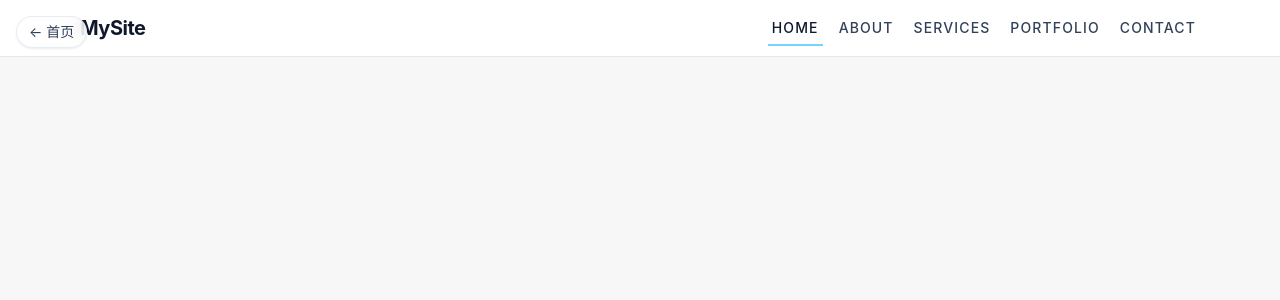
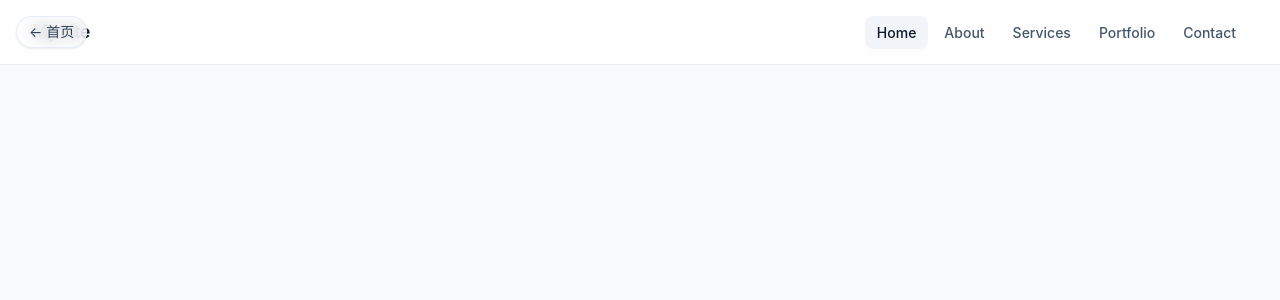
Before and after one commit to anicmv/vue-tailwindcss-lab, a Vue app: page /top-nav-bar in a window 1280 px wide. Shown: the top 300 px of the page. Built offline with nearby package versions, Linux system fonts and the light colour scheme.

Commit message:
feat: 重写顶部导航栏

```diff
--- a/src/views/TopNavBar.vue
+++ b/src/views/TopNavBar.vue
@@ -1,89 +1,97 @@
 <!--
 Tailwind 样式笔记（TopNavBar）：
-- 命名拆解：
-  1) `px-6` = `p` + `x` + `6`(24px)；`md:px-4` = md 断点改成 16px。
-  2) `md:h-14` = md 及以上高度 56px。
-  3) `focus-visible:*` = 键盘聚焦可见时应用。
-  4) `after:*` = 作用于 `::after` 伪元素。
+- 命名拆解（你关心的 `px-5` 这类）：
+  1) `p` = padding（内边距）。
+  2) `m` = margin（外边距）。
+  3) `x` = 水平方向（left + right），`y` = 垂直方向（top + bottom）。
+  4) `px-5` = 左右内边距都为 spacing scale 的 5（Tailwind 默认 1.25rem = 20px）。
+  5) `px-4` = 左右内边距 1rem（16px）；`px-3` = 0.75rem（12px）；`px-8` = 2rem（32px）。
+  6) `py-2` = 上下内边距 0.5rem（8px）。
+  7) `h-16` = 高度 4rem（64px）；`h-7` = 高度 1.75rem（28px）；`w-7` = 宽度 1.75rem（28px）。
+  8) `text-lg` / `text-sm` / `text-xs` = 字号预设。
+  9) `font-semibold` / `font-medium` / `font-bold` = 字重预设。
+  10) `rounded-md` / `rounded-lg` = 圆角预设。
+  11) `bg-*` / `text-*` / `border-*` = 背景色 / 文字色 / 边框色。
+  12) `border-b` = 仅下边框。
+  13) `sticky top-0` = 吸顶并固定在顶部 0。
+  14) `z-50` = 层级 50。
+  15) `backdrop-blur-xl` = 背景模糊（用于半透明顶栏）。
+  16) `sm:*` / `lg:*` = 在对应断点及以上生效（响应式前缀）。
+  17) `hover:*` = hover 状态生效；`transition` = 过渡动画。
+
 - 本文件 class 全量说明：
-  1) `min-h-screen`：最小高度一屏。
-  2) `bg-[#f7f7f8]`：背景色。
-  3) `text-slate-900`：主文字色。
-  4) `sticky`：吸顶定位。
-  5) `top-0`：顶部 0。
-  6) `z-40`：层级 40。
-  7) `w-full`：满宽。
-  8) `border-b`：下边框。
-  9) `border-slate-200`：浅灰边框色。
-  10) `bg-white/95`：95% 白底。
-  11) `backdrop-blur`：背景模糊。
-  12) `mx-auto`：居中。
-  13) `flex`：弹性布局。
-  14) `h-16`：高度 64px。
-  15) `max-w-6xl`：最大宽度 72rem（1152px）。
-  16) `items-center`：纵向居中。
-  17) `justify-between`：两端分布。
-  18) `px-6`：左右 24px。
-  19) `md:h-14`：中屏高度 56px。
-  20) `md:px-4`：中屏左右 16px。
-  21) `shrink-0`：禁止收缩。
-  22) `text-xl`：标题字号。
-  23) `font-bold`：700 字重。
-  24) `tracking-tight`：紧凑字距。
-  25) `overflow-x-auto`：横向溢出可滚动。
-  26) `list-none`：去列表符号。
-  27) `gap-4`：间距 16px。
-  28) `p-0`：内边距 0。
-  29) `md:gap-3`：中屏间距 12px。
-  30) `relative`：相对定位。
-  31) `inline-block`：行内块。
-  32) `whitespace-nowrap`：不换行。
-  33) `px-1`：左右 4px。
-  34) `py-2`：上下 8px。
-  35) `text-sm`：小字号。
-  36) `font-medium`：500 字重。
-  37) `uppercase`：大写。
-  38) `tracking-[0.08em]`：自定义字距。
-  39) `text-slate-700`：默认菜单色。
-  40) `transition-colors`：颜色过渡。
-  41) `hover:text-slate-900`：悬停变深。
-  42) `focus-visible:rounded-sm`：聚焦轻圆角。
-  43) `focus-visible:outline`：显示轮廓。
-  44) `focus-visible:outline-2`：轮廓线宽 2px。
-  45) `focus-visible:outline-offset-4`：轮廓外偏移 4px。
-  46) `focus-visible:outline-sky-300`：轮廓色。
-  47) `after:absolute`：伪元素绝对定位。
-  48) `after:bottom-0`：伪元素贴底。
-  49) `after:left-0`：伪元素左对齐。
-  50) `after:h-0.5`：伪元素高 2px。
-  51) `after:w-full`：伪元素宽 100%。
-  52) `after:origin-left`：缩放原点在左。
-  53) `after:scale-x-0`：初始 X 缩放 0。
-  54) `after:bg-sky-300`：伪元素颜色。
-  55) `after:transition-transform`：伪元素 transform 过渡。
-  56) `hover:after:scale-x-100`：悬停展开下划线。
-  57) `after:scale-x-100`（动态类）：激活菜单保持下划线展开。
+  1) `min-h-screen`：最小高度为一屏（100vh）。
+  2) `bg-slate-50`：浅灰背景。
+  3) `text-slate-900`：深色主文本。
+  4) `sticky`：粘性定位。
+  5) `top-0`：距离顶部 0。
+  6) `z-50`：层级较高，避免被正文遮挡。
+  7) `border-b`：底部边框。
+  8) `border-slate-200/80`：80% 透明度的浅灰边框。
+  9) `bg-white/80`：80% 透明白色背景。
+  10) `backdrop-blur-xl`：背景大模糊。
+  11) `mx-auto`：水平居中。
+  12) `max-w-7xl`：最大宽度 80rem（1280px）。
+  13) `px-4`：左右内边距 16px。
+  14) `sm:px-6`：`sm` 及以上左右内边距 24px。
+  15) `lg:px-8`：`lg` 及以上左右内边距 32px。
+  16) `flex`：弹性布局。
+  17) `h-16`：高度 64px。
+  18) `items-center`：交叉轴居中（垂直居中）。
+  19) `justify-between`：主轴两端对齐。
+  20) `gap-2`：元素间距 8px。
+  21) `text-lg`：较大标题字号。
+  22) `font-semibold`：600 字重。
+  23) `tracking-tight`：紧凑字距。
+  24) `inline-flex`：行内弹性布局。
+  25) `h-7`：高度 28px。
+  26) `w-7`：宽度 28px。
+  27) `justify-center`：主轴居中。
+  28) `rounded-md`：中等圆角。
+  29) `bg-slate-900`：深色背景。
+  30) `text-xs`：较小字号。
+  31) `font-bold`：700 字重。
+  32) `text-white`：白色文字。
+  33) `gap-1`：元素间距 4px。
+  34) `rounded-lg`：较大圆角。
+  35) `px-3`：左右内边距 12px。
+  36) `py-2`：上下内边距 8px。
+  37) `text-sm`：小字号。
+  38) `font-medium`：500 字重。
+  39) `transition`：常用属性过渡动画。
+  40) `text-slate-600`：中灰文字。
+  41) `hover:bg-slate-100`：悬停浅灰背景。
+  42) `hover:text-slate-900`：悬停文字加深。
 -->
 <template>
   <BackHome />
-  <div class="min-h-screen bg-[#f7f7f8] text-slate-900">
-    <header class="sticky top-0 z-40 w-full border-b border-slate-200 bg-white/95 backdrop-blur">
-      <div class="mx-auto flex h-16 w-full max-w-6xl items-center justify-between px-6 md:h-14 md:px-4">
-        <a href="#" class="shrink-0 text-xl font-bold tracking-tight text-slate-900">MySite</a>
-        <nav aria-label="Main navigation" class="overflow-x-auto">
-          <ul class="flex list-none items-center gap-4 p-0 md:gap-3">
+  <div class="min-h-screen bg-slate-50 text-slate-900">
+    <header class="sticky top-0 z-50 border-b border-slate-200/80 bg-white/80 backdrop-blur-xl">
+      <div class="mx-auto max-w-7xl px-4 sm:px-6 lg:px-8">
+        <div class="flex h-16 items-center justify-between">
+          <a href="#" class="flex items-center gap-2 text-lg font-semibold tracking-tight text-slate-900">
+            MySite
+          </a>
+
+          <nav aria-label="Main navigation">
+            <ul class="flex items-center gap-1">
               <li v-for="item in navItems" :key="item.name">
                 <a
                   href="#"
                   :aria-current="item.active ? 'page' : undefined"
-                class="relative inline-block whitespace-nowrap px-1 py-2 text-sm font-medium uppercase tracking-[0.08em] text-slate-700 transition-colors hover:text-slate-900 focus-visible:rounded-sm focus-visible:outline focus-visible:outline-2 focus-visible:outline-offset-4 focus-visible:outline-sky-300 after:absolute after:bottom-0 after:left-0 after:h-0.5 after:w-full after:origin-left after:scale-x-0 after:bg-sky-300 after:transition-transform hover:after:scale-x-100"
-                :class="item.active ? 'text-slate-900 after:scale-x-100' : ''"
+                  class="rounded-lg px-3 py-2 text-sm font-medium transition"
+                  :class="
+                    item.active
+                      ? 'bg-slate-100 text-slate-900'
+                      : 'text-slate-600 hover:bg-slate-100 hover:text-slate-900'
+                  "
                 >
                   {{ item.name }}
                 </a>
               </li>
             </ul>
           </nav>
+        </div>
       </div>
     </header>
   </div>
```
Lines whose indentation alone changed are shown as unchanged.
